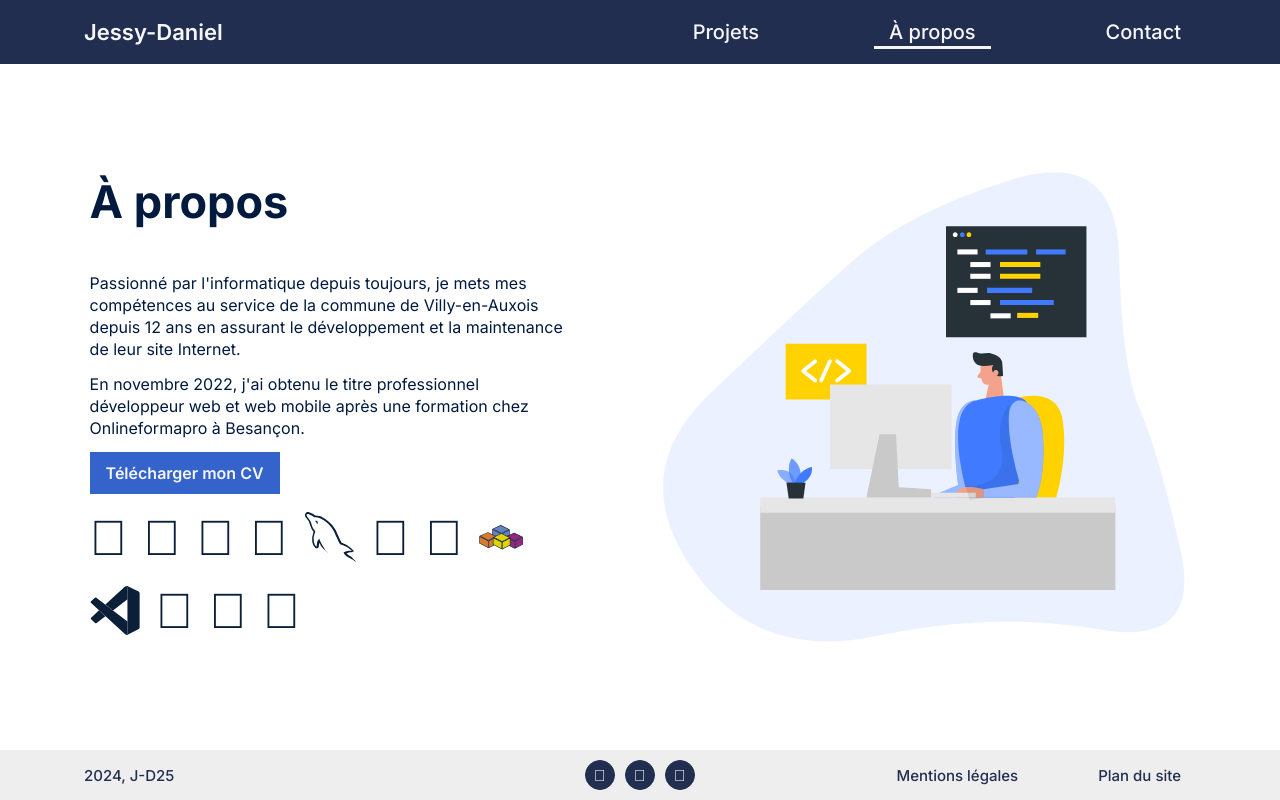
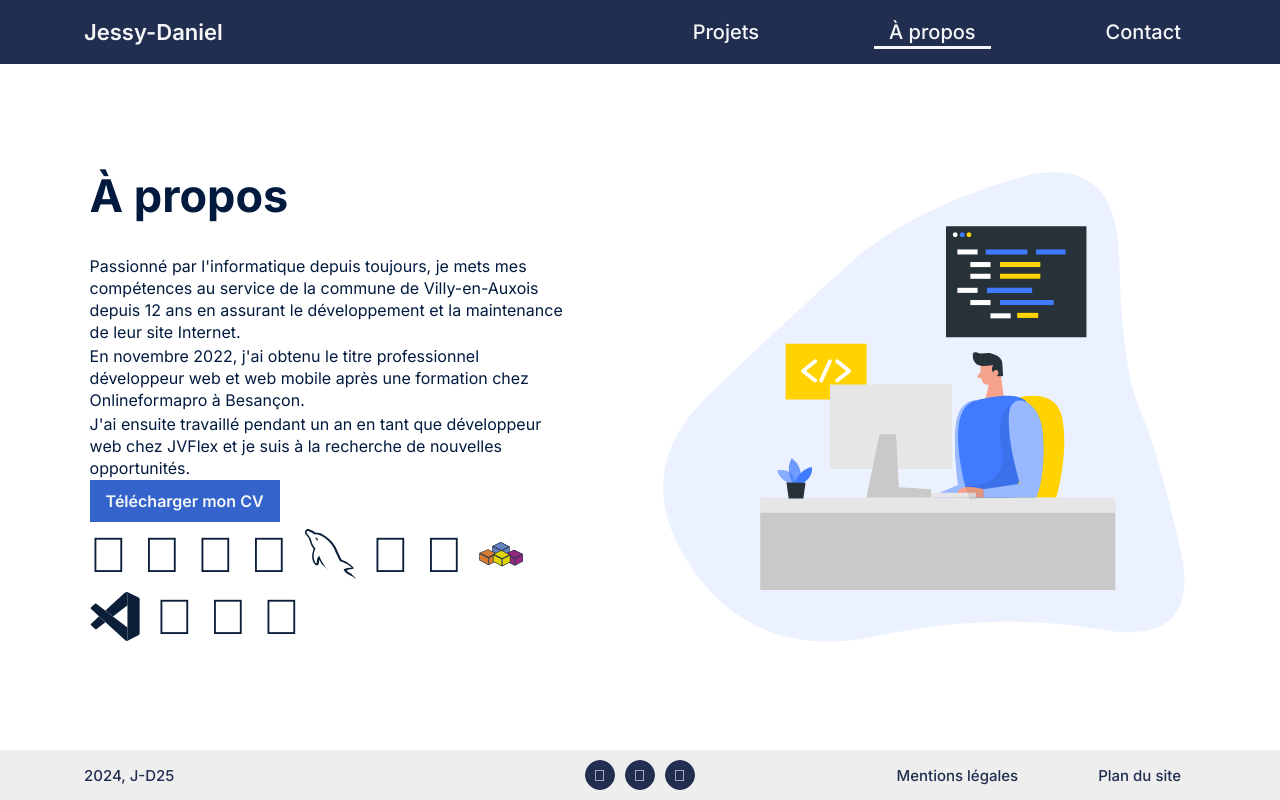
Before and after one commit to J-D25/portfolio, a React (Create React App) app: page /about in a window 1280 px wide. Built offline with nearby package versions, Linux system fonts and the light colour scheme.

Commit message:
UPD - src/components/About.js : Actualisation

```diff
--- a/src/components/About.js
+++ b/src/components/About.js
@@ -12,6 +12,7 @@ export default function About() {
       <h1>À propos</h1>
       <p className="About-paragraph">Passionné par l'informatique depuis toujours, je mets mes compétences au service de la commune de Villy-en-Auxois depuis {dayFromDate("12 May 2012", "years")} ans en assurant le développement et la maintenance de leur site Internet.</p>
       <p className="About-paragraph">En novembre 2022, j'ai obtenu le titre professionnel développeur web et web mobile après une formation chez Onlineformapro à Besançon.</p>
+      <p className="About-paragraph">J'ai ensuite travaillé pendant un an en tant que développeur web chez JVFlex et je suis à la recherche de nouvelles opportunités.</p>
       <p><a href="/CV_J-D25.pdf" className="button">Télécharger mon CV</a></p>
       <div className="About-icons">
         <i className="fa-brands fa-html5"></i>
```
